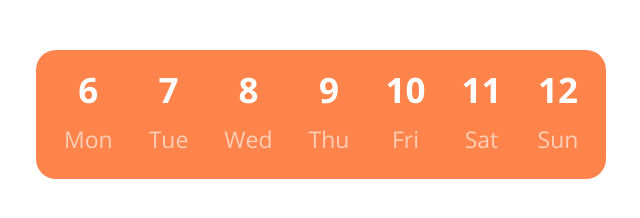
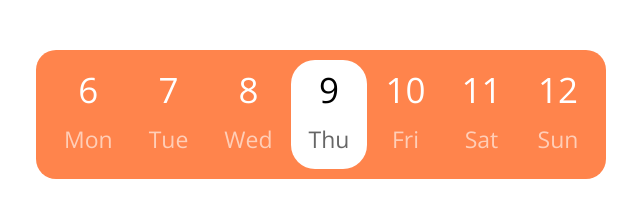
Before and after one commit to eikon-frontend-students/imd2-exercice-hebdomadaire-5-Yelyzy, a website built with Parcel: page src/index.html in a window 1280 px wide. Shown: the whole page, without its empty margins (14-654 px from the left). Built offline with nearby package versions, Linux system fonts and the light colour scheme.

Commit message:
changement du style pour  class="day current"
exercice terminé

```diff
--- a/src/css/main.css
+++ b/src/css/main.css
@@ -40,6 +40,7 @@ h1 {
   text-align: center;
   font-family: "Open Sans";
   font-size: 35px;
+  font-weight: 400;
   line-height: 24px; /* 68.571% */
   text-transform: uppercase;
 }
@@ -48,5 +49,18 @@ p {
   color: rgba(255, 255, 255, 0.6);
   font-family: "Open Sans";
   font-size: 23px;
+  font-weight: 400;
   line-height: 24px; /* 104.348% */
 }
+
+.current.day {
+  background: #fff;
+}
+
+.current h1 {
+  color: black;
+}
+
+.current p {
+  color: rgba(0, 0, 0, 0.6);
+}
```
